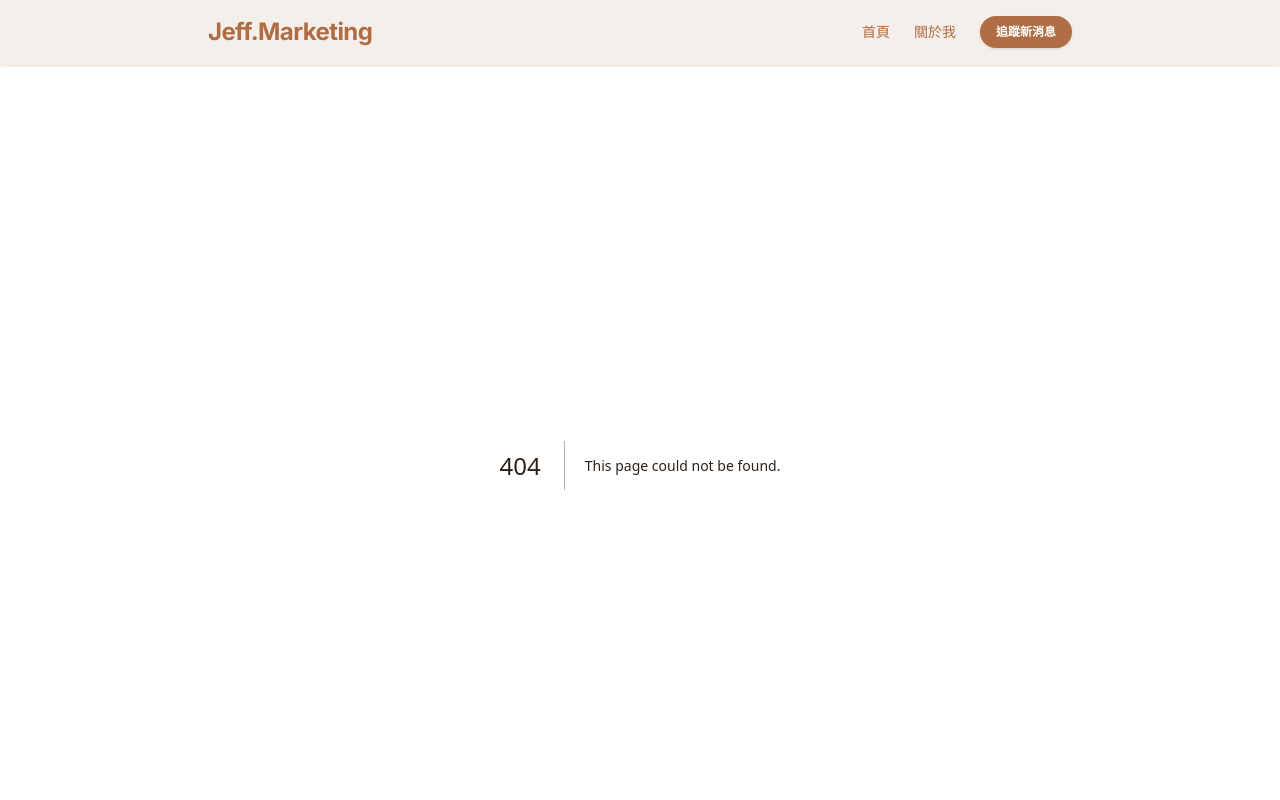
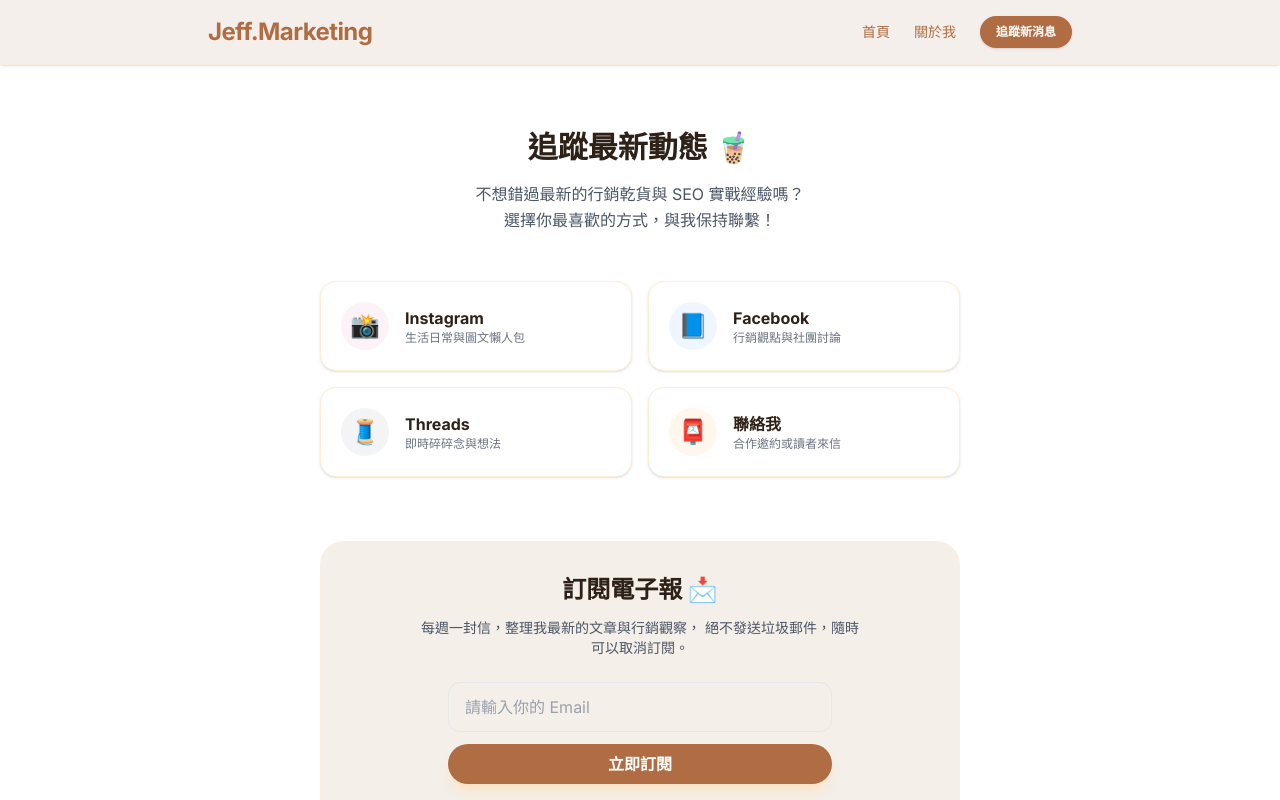
Before and after one commit to yt531/marketing-blog, a Next.js app: page /follow in a window 1280 px wide. Before the commit this address had no page. Shown: the top 800 px of the page. Built offline with nearby package versions, Linux system fonts and the light colour scheme.

Commit message:
建立追蹤消息頁面

```diff
--- /dev/null
+++ b/app/follow/page.tsx
@@ -0,0 +1,119 @@
+import Link from "next/link";
+
+export default function FollowPage() {
+  return (
+    <div className="max-w-2xl mx-auto px-4 py-16">
+      {/* 頁面標題 */}
+      <div className="text-center mb-12">
+        <h1 className="text-3xl font-bold text-heading mb-4">
+          追蹤最新動態 🧋
+        </h1>
+        <p className="text-gray-600 leading-relaxed">
+          不想錯過最新的行銷乾貨與 SEO 實戰經驗嗎？
+          <br />
+          選擇你最喜歡的方式，與我保持聯繫！
+        </p>
+      </div>
+
+      {/* 1. 社群連結區塊 (Grid 排版) */}
+      <div className="grid md:grid-cols-2 gap-4 mb-16">
+        {/* Instagram 卡片 */}
+        <a
+          href="https://instagram.com"
+          target="_blank"
+          rel="noopener noreferrer"
+          className="flex items-center p-5 bg-white border border-orange-100 rounded-2xl shadow-sm hover:shadow-md hover:-translate-y-1 transition-all group"
+        >
+          <div className="w-12 h-12 bg-pink-50 rounded-full flex items-center justify-center text-2xl mr-4 group-hover:scale-110 transition-transform">
+            📸
+          </div>
+          <div>
+            <h3 className="font-bold text-heading group-hover:text-primary transition-colors">
+              Instagram
+            </h3>
+            <p className="text-xs text-gray-500">生活日常與圖文懶人包</p>
+          </div>
+        </a>
+
+        {/* Facebook 卡片 */}
+        <a
+          href="https://facebook.com"
+          target="_blank"
+          rel="noopener noreferrer"
+          className="flex items-center p-5 bg-white border border-orange-100 rounded-2xl shadow-sm hover:shadow-md hover:-translate-y-1 transition-all group"
+        >
+          <div className="w-12 h-12 bg-blue-50 rounded-full flex items-center justify-center text-2xl mr-4 group-hover:scale-110 transition-transform">
+            📘
+          </div>
+          <div>
+            <h3 className="font-bold text-heading group-hover:text-primary transition-colors">
+              Facebook
+            </h3>
+            <p className="text-xs text-gray-500">行銷觀點與社團討論</p>
+          </div>
+        </a>
+
+        {/* Threads / 其他連結 */}
+        <a
+          href="https://threads.net"
+          target="_blank"
+          rel="noopener noreferrer"
+          className="flex items-center p-5 bg-white border border-orange-100 rounded-2xl shadow-sm hover:shadow-md hover:-translate-y-1 transition-all group"
+        >
+          <div className="w-12 h-12 bg-gray-100 rounded-full flex items-center justify-center text-2xl mr-4 group-hover:scale-110 transition-transform">
+            🧵
+          </div>
+          <div>
+            <h3 className="font-bold text-heading group-hover:text-primary transition-colors">
+              Threads
+            </h3>
+            <p className="text-xs text-gray-500">即時碎碎念與想法</p>
+          </div>
+        </a>
+
+        {/* Email 聯絡 */}
+        <a
+          href="mailto:your-email@example.com"
+          className="flex items-center p-5 bg-white border border-orange-100 rounded-2xl shadow-sm hover:shadow-md hover:-translate-y-1 transition-all group"
+        >
+          <div className="w-12 h-12 bg-orange-50 rounded-full flex items-center justify-center text-2xl mr-4 group-hover:scale-110 transition-transform">
+            📮
+          </div>
+          <div>
+            <h3 className="font-bold text-heading group-hover:text-primary transition-colors">
+              聯絡我
+            </h3>
+            <p className="text-xs text-gray-500">合作邀約或讀者來信</p>
+          </div>
+        </a>
+      </div>
+
+      {/* 2. 電子報訂閱區塊 */}
+      <div className="bg-navbar rounded-3xl p-8 border border-orange-100/50 text-center">
+        <h2 className="text-2xl font-bold text-heading mb-3">訂閱電子報 📩</h2>
+        <p className="text-sm text-gray-600 mb-6 max-w-md mx-auto">
+          每週一封信，整理我最新的文章與行銷觀察，
+          絕不發送垃圾郵件，隨時可以取消訂閱。
+        </p>
+
+        {/* 訂閱表單 */}
+        <form className="max-w-sm mx-auto flex flex-col gap-3">
+          <input
+            type="email"
+            placeholder="請輸入你的 Email"
+            className="w-full px-4 py-3 rounded-xl border border-gray-200 focus:outline-none focus:ring-2 focus:ring-primary focus:border-transparent transition-all placeholder:text-gray-400"
+            required
+          />
+          <button
+            type="submit"
+            className="btn-primary w-full py-3 text-white shadow-lg shadow-orange-200/50"
+          >
+            立即訂閱
+          </button>
+        </form>
+
+        <p className="text-xs text-gray-400 mt-4">目前已有 1,200+ 位讀者加入</p>
+      </div>
+    </div>
+  );
+}
```
